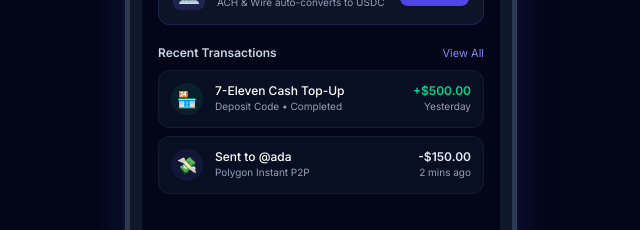
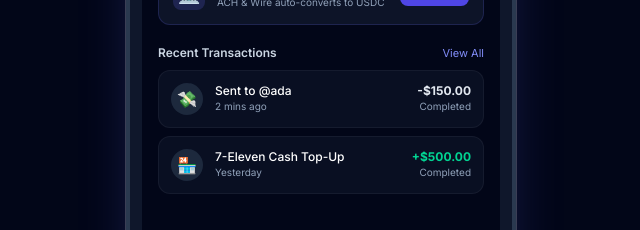
Before and after one commit to sinhatumpa84-rgb/notary-chain, a React (Vite) app in the folder client/: page /neobank in a window 1280 px wide. Shown: the part 570-800 px from the top of the page, without its empty margins (319-959 px from the left). Built offline with nearby package versions, Linux system fonts and the light colour scheme; no server answers.

Commit message:
fix(neobank): enable dynamic real-time balance deduction & live ledger updating on transactions

```diff
--- a/client/src/components/neobank/HomeScreen.jsx
+++ b/client/src/components/neobank/HomeScreen.jsx
@@ -1,8 +1,13 @@
 import React from 'react';
 import { motion } from 'framer-motion';
-import { HiCheckCircle, HiArrowUpRight, HiArrowDownLeft, HiQrCode, HiOutlineBuildingLibrary, HiSparkles } from 'react-icons/hi2';
+import { HiCheckCircle, HiArrowUpRight, HiArrowDownLeft, HiQrCode, HiOutlineBuildingLibrary } from 'react-icons/hi2';
 
 export default function HomeScreen({ account, onNavigate }) {
+  const transactions = account?.transactions || [
+    { id: 'txn_901', type: 'P2P_SEND', title: 'Sent to @ada', amount: '-$150.00', status: 'Completed', date: '2 mins ago', icon: 'send' },
+    { id: 'txn_902', type: 'CASH_IN', title: '7-Eleven Cash Top-Up', amount: '+$500.00', status: 'Completed', date: 'Yesterday', icon: 'cash' },
+  ];
+
   return (
     <div className="p-4 space-y-5">
       {/* Header Profile Badge */}
@@ -27,7 +32,7 @@
         </button>
       </div>
 
-      {/* Main Balance Card (Universal Exports Design) */}
+      {/* Main Balance Card */}
       <motion.div
         initial={{ scale: 0.95, opacity: 0 }}
         animate={{ scale: 1, opacity: 1 }}
@@ -122,7 +127,7 @@
         </button>
       </div>
 
-      {/* Recent Activity Mini Feed */}
+      {/* Recent Activity Live Feed */}
       <div>
         <div className="flex items-center justify-between mb-2">
           <h3 className="text-xs font-semibold text-slate-300">Recent Transactions</h3>
@@ -132,37 +137,25 @@
         </div>
 
         <div className="space-y-2">
-          <div className="p-3 rounded-xl bg-slate-900/60 border border-white/5 flex items-center justify-between">
-            <div className="flex items-center space-x-3">
-              <div className="w-8 h-8 rounded-full bg-emerald-500/10 text-emerald-400 flex items-center justify-center">
-                🏪
+          {transactions.slice(0, 4).map((tx) => (
+            <div key={tx.id} className="p-3 rounded-xl bg-slate-900/60 border border-white/5 flex items-center justify-between">
+              <div className="flex items-center space-x-3">
+                <div className="w-8 h-8 rounded-full bg-slate-800 text-base flex items-center justify-center">
+                  {tx.icon === 'send' ? '💸' : tx.icon === 'cash' ? '🏪' : tx.icon === 'bank' ? '🏦' : '📥'}
+                </div>
+                <div>
+                  <div className="text-xs font-medium text-white">{tx.title}</div>
+                  <div className="text-[10px] text-slate-400">{tx.date}</div>
+                </div>
               </div>
-              <div>
-                <div className="text-xs font-medium text-white">7-Eleven Cash Top-Up</div>
-                <div className="text-[10px] text-slate-400">Deposit Code • Completed</div>
+              <div className="text-right">
+                <div className={`text-xs font-bold ${tx.amount.startsWith('+') ? 'text-emerald-400' : 'text-slate-200'}`}>
+                  {tx.amount}
+                </div>
+                <div className="text-[10px] text-slate-400">{tx.status}</div>
               </div>
             </div>
-            <div className="text-right">
-              <div className="text-xs font-semibold text-emerald-400">+$500.00</div>
-              <div className="text-[10px] text-slate-400">Yesterday</div>
-            </div>
-          </div>
-
-          <div className="p-3 rounded-xl bg-slate-900/60 border border-white/5 flex items-center justify-between">
-            <div className="flex items-center space-x-3">
-              <div className="w-8 h-8 rounded-full bg-primary-500/10 text-primary-400 flex items-center justify-center">
-                💸
-              </div>
-              <div>
-                <div className="text-xs font-medium text-white">Sent to @ada</div>
-                <div className="text-[10px] text-slate-400">Polygon Instant P2P</div>
-              </div>
-            </div>
-            <div className="text-right">
-              <div className="text-xs font-semibold text-slate-200">-$150.00</div>
-              <div className="text-[10px] text-slate-400">2 mins ago</div>
-            </div>
-          </div>
+          ))}
         </div>
       </div>
     </div>
```
Also changed, not shown: 1 other file (tests, documents, lock files or other folders).
